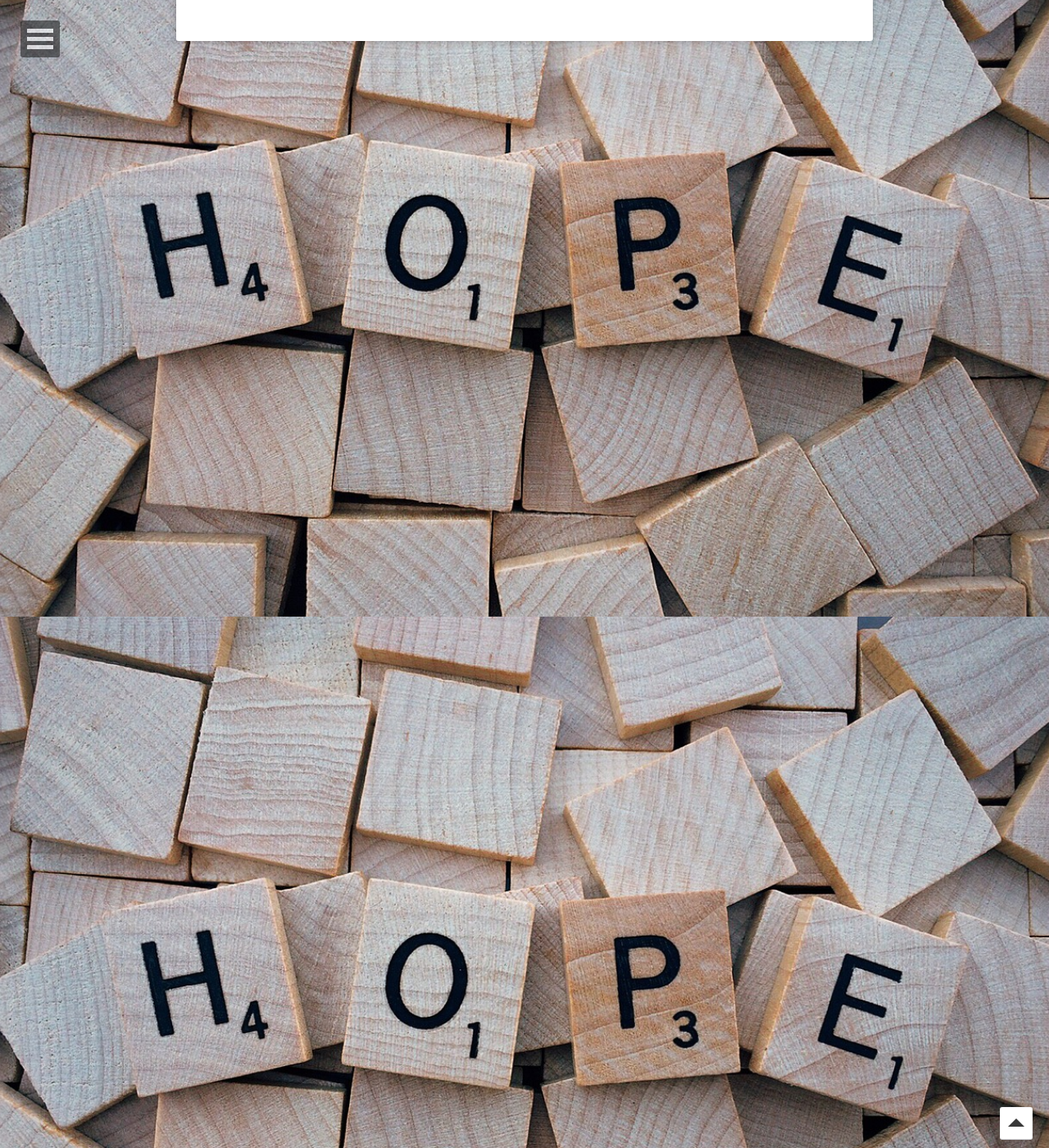
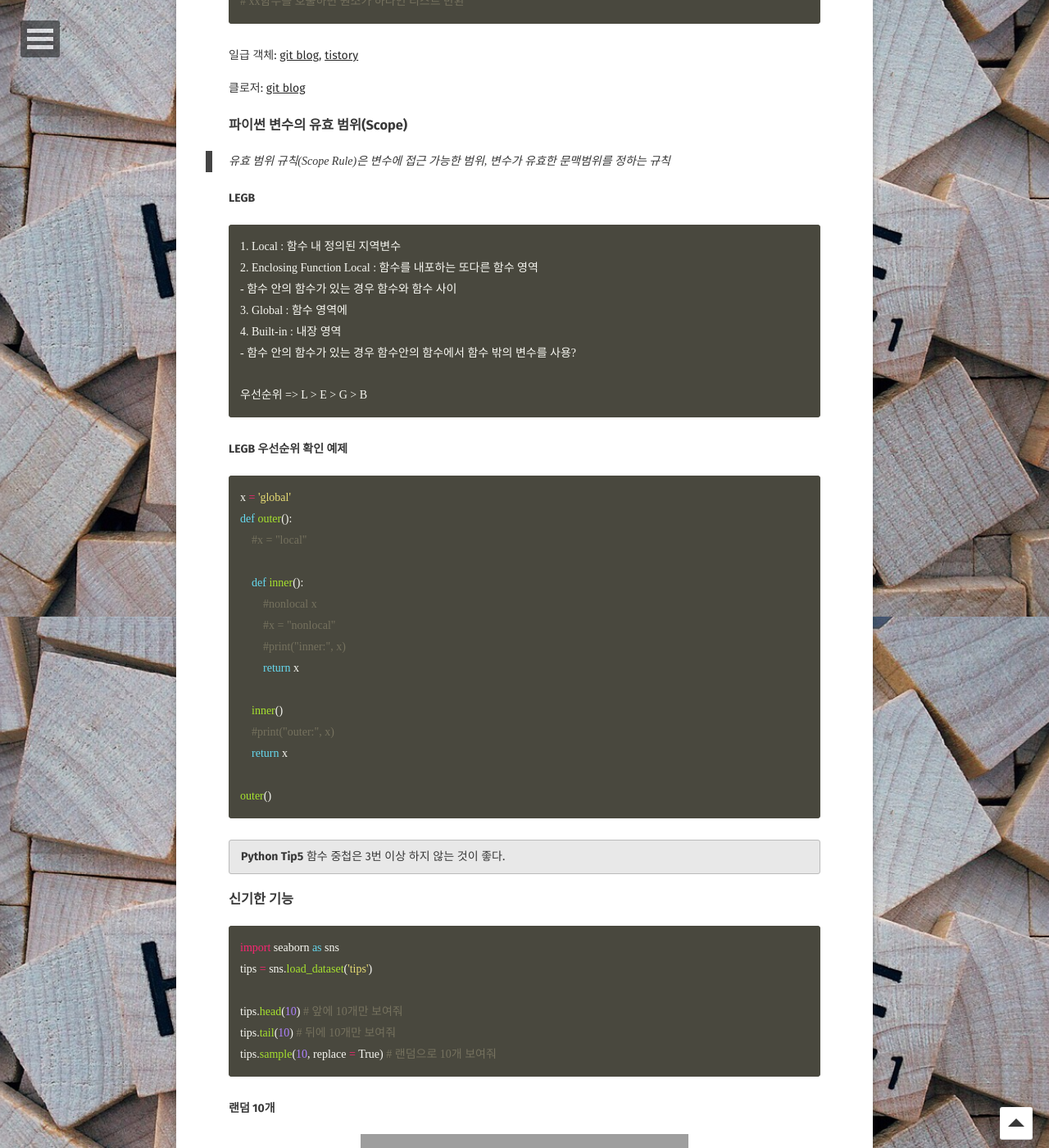
Before and after one commit to Jungjihyuk/JH_Life, a Jekyll site: the page built from _posts/2019-04-29-AILecture.md, in a window 1280 px wide and 1400 px high, scrolled down 26248 px. Shown: the whole window at 82% size. Built offline with Jekyll 4.4.1, drawn with Linux system fonts in a browser that asks for light colours; some web fonts are replaced; comment, search, counter and statistics services are not loaded; some of the changed text lies outside the part shown; grey boxes are pictures that could not be loaded.

Commit message:
5일차 추가 복습

````diff
--- a/_posts/2019-04-29-AILecture.md
+++ b/_posts/2019-04-29-AILecture.md
@@ -508,7 +508,7 @@ a is b
 **복습 시간**   18시 35분 ~ 20시 5분/ 총 1시간 30분
 {: .notice}
 
-# 2019년 05월 02일 목요일 세번째 수업
+# 2019년 5월 2일 목요일 세번째 수업
 
 
 ### 할당문의 종류 6가지
@@ -707,7 +707,7 @@ python 내부 구조 확인 가능 사이트: [pythontutor](http://pythontutor.c
 
 
 
-# 2019년 05월 03일 금요일 네번째 수업
+# 2019년 5월 3일 금요일 네번째 수업
 
 
 ### 선언문 2가지
@@ -924,8 +924,20 @@ list(filter(b,[1,2,3,4,5,6])))
 
 > filter는 predicate function => True or False를 되돌려 주는 함수
 
-**Python Tip1**
+**Python Tip1**  shift + tab 했을 때 나오는 *iterables와 iterable는 차이가 있다. 별표가 있는 것은 iterable 여러개가 오고 별표가 없는 것은 한개만 온다
 {: .notice}
+
+### 별표(*)의 총 7가지 방법
+
+```
+1. Unpacking 방법에서 나머지
+2. Only keyword
+3. Variable Positional
+4. Variable Keyword
+5. Unpacking (벗겨내기, 리스트 쪼개기)
+6.
+7.
+```
 
 ### Annotation
 
@@ -1013,5 +1025,58 @@ def xx(y):
 
 클로저: [git blog](https://nachwon.github.io/closure/)
 
+### 파이썬 변수의 유효 범위(Scope)
+
+> 유효 범위 규칙(Scope Rule)은 변수에 접근 가능한 범위, 변수가 유효한 문맥범위를 정하는 규칙
+
+#### LEGB
+
+```
+1. Local : 함수 내 정의된 지역변수
+2. Enclosing Function Local : 함수를 내포하는 또다른 함수 영역
+- 함수 안의 함수가 있는 경우 함수와 함수 사이
+3. Global : 함수 영역에
+4. Built-in : 내장 영역
+- 함수 안의 함수가 있는 경우 함수안의 함수에서 함수 밖의 변수를 사용?
+
+우선순위 => L > E > G > B
+```
+
+#### LEGB 우선순위 확인 예제
+```python
+x = 'global'
+def outer():
+    #x = "local"
+
+    def inner():
+        #nonlocal x
+        #x = "nonlocal"
+        #print("inner:", x)
+        return x
+
+    inner()
+    #print("outer:", x)
+    return x
+
+outer()
+```
+
+**Python Tip5**  함수 중첩은 3번 이상 하지 않는 것이 좋다.
+{: .notice}
+
+
+### 신기한 기능
+
+```python
+import seaborn as sns
+tips = sns.load_dataset('tips')
+
+tips.head(10) # 앞에 10개만 보여줘
+tips.tail(10) # 뒤에 10개만 보여줘
+tips.sample(10, replace = True) # 랜덤으로 10개 보여줘
+```
+#### 랜덤 10개
+![python](https://user-images.githubusercontent.com/33630505/57372344-584ba700-71d0-11e9-86f1-21da17a4fc73.JPG)
+
 **복습 시간**  19시 10분 ~ 21시 40분 / 총 2시간 30분
 {: .notice}
````
Also changed, not shown: other parts of _posts/2019-04-29-AILecture.md (+1 -1 lines).
